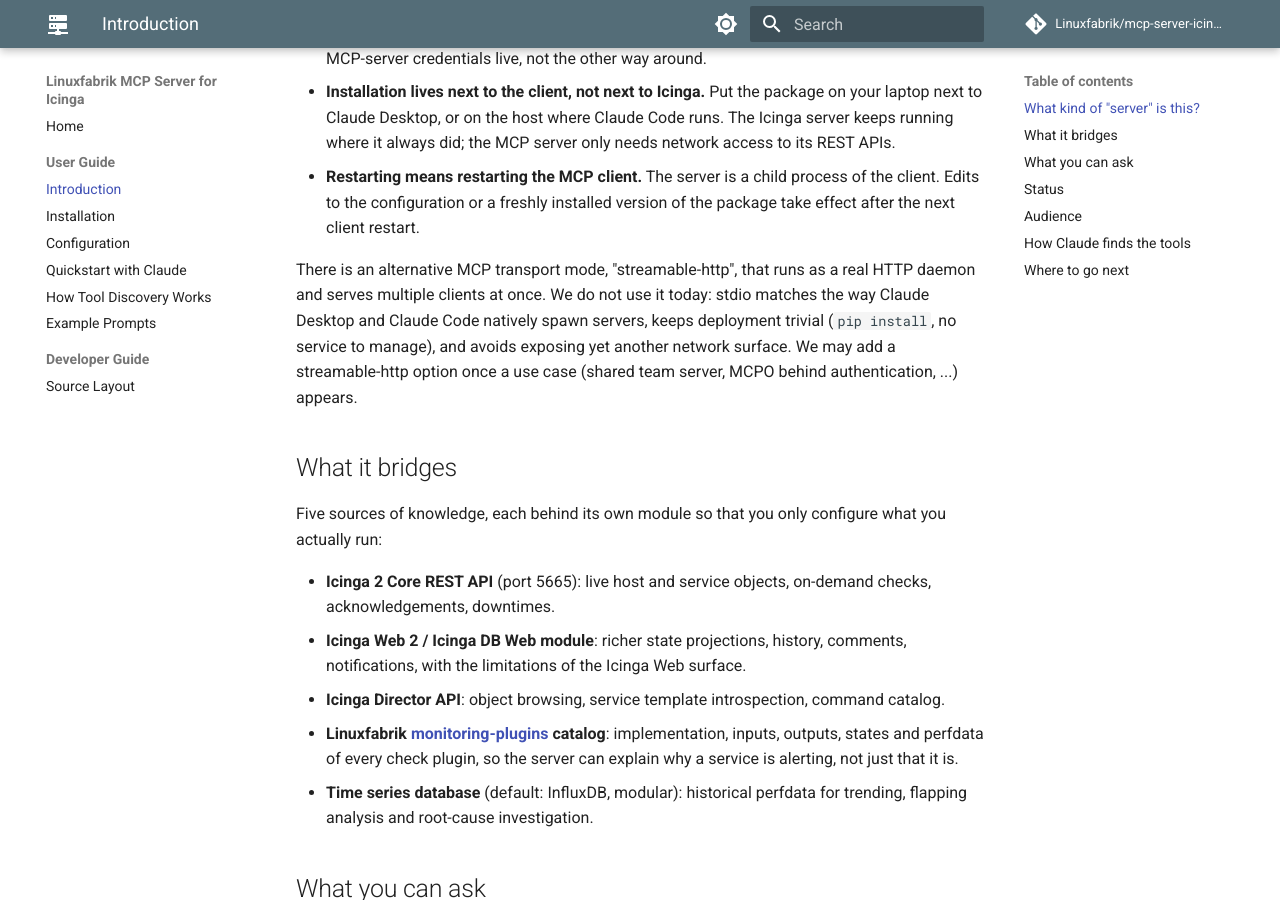
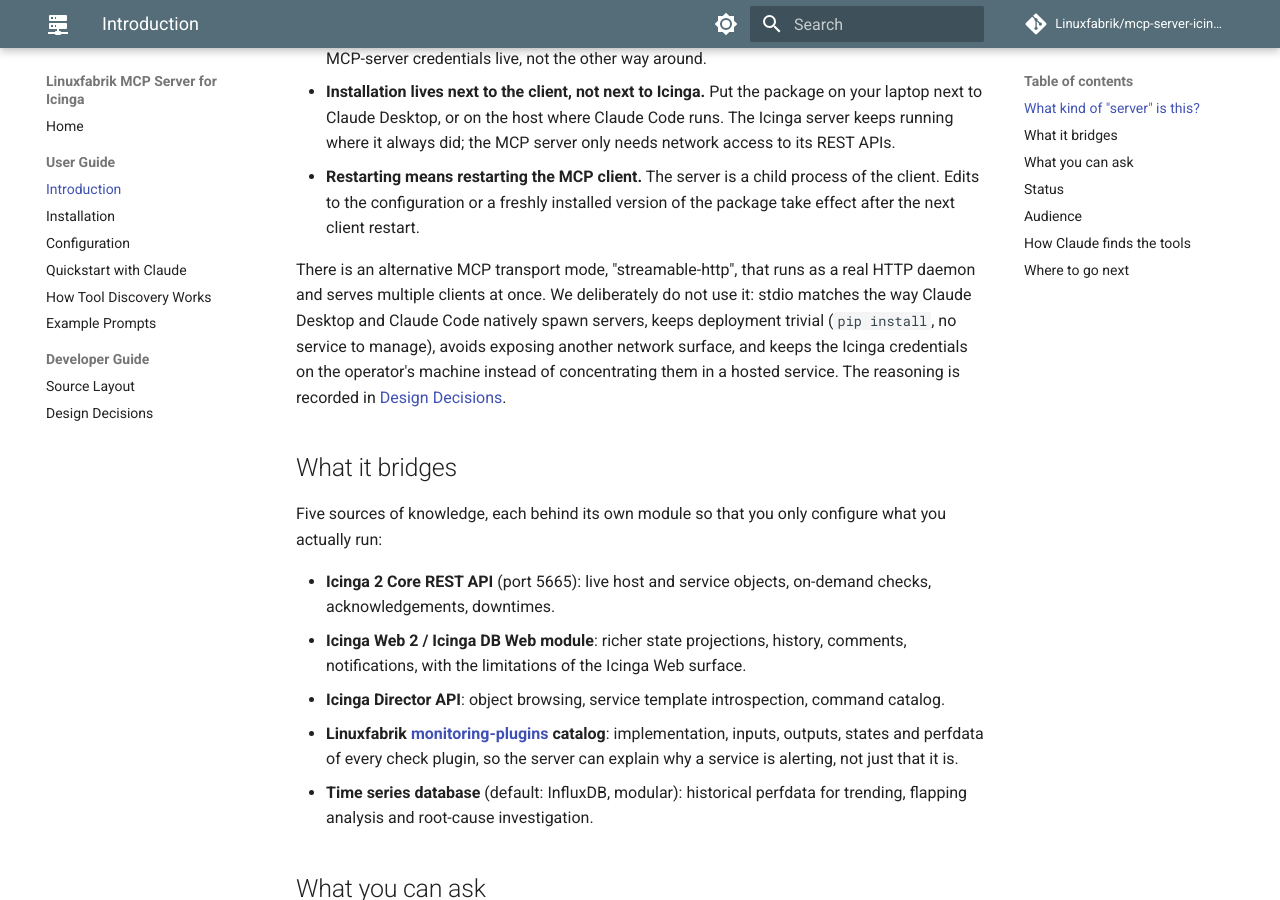
Before and after one commit to Linuxfabrik/mcp-server-icinga, an MkDocs documentation site: the page built from docs/user-guide/01 - Introduction.md, in a window 1280 px wide and 900 px high, scrolled down 708 px. Built offline with MkDocs 1.6.1 and Material for MkDocs 9.7.7, drawn with Linux system fonts in a browser that asks for light colours; comment, search, counter and statistics services are not loaded.

Commit message:
docs: record the local-only deployment decision and data flow
Add a Design Decisions page to the developer guide: the server is deployed
locally so the Icinga credentials stay on the operator's machine, and a
hybrid (hosting only the credential-free catalog) brings no advantage
because the Icinga tools already require a local install. Document what
reaches Anthropic: tool results (Icinga data) are sent to the model, the
Icinga credentials never are. Link it from the introduction's transport
note.

```diff
--- a/docs/user-guide/01 - Introduction.md
+++ b/docs/user-guide/01 - Introduction.md
@@ -15,7 +15,7 @@
 - **Installation lives next to the client, not next to Icinga.** Put the package on your laptop next to Claude Desktop, or on the host where Claude Code runs. The Icinga server keeps running where it always did; the MCP server only needs network access to its REST APIs.
 - **Restarting means restarting the MCP client.** The server is a child process of the client. Edits to the configuration or a freshly installed version of the package take effect after the next client restart.
 
-There is an alternative MCP transport mode, "streamable-http", that runs as a real HTTP daemon and serves multiple clients at once. We do not use it today: stdio matches the way Claude Desktop and Claude Code natively spawn servers, keeps deployment trivial (`pip install`, no service to manage), and avoids exposing yet another network surface. We may add a streamable-http option once a use case (shared team server, MCPO behind authentication, ...) appears.
+There is an alternative MCP transport mode, "streamable-http", that runs as a real HTTP daemon and serves multiple clients at once. We deliberately do not use it: stdio matches the way Claude Desktop and Claude Code natively spawn servers, keeps deployment trivial (`pip install`, no service to manage), avoids exposing another network surface, and keeps the Icinga credentials on the operator's machine instead of concentrating them in a hosted service. The reasoning is recorded in [Design Decisions](../developer-guide/02 - Design Decisions.md).
 
 
 ## What it bridges
--- a/mkdocs.yml
+++ b/mkdocs.yml
@@ -65,3 +65,4 @@
       - 'Example Prompts': 'user-guide/06 - Example Prompts.md'
   - 'Developer Guide':
       - 'Source Layout': 'developer-guide/01 - Source Layout.md'
+      - 'Design Decisions': 'developer-guide/02 - Design Decisions.md'
```
Also changed, not shown: docs/developer-guide/02 - Design Decisions.md (added, +46 -0 lines).
